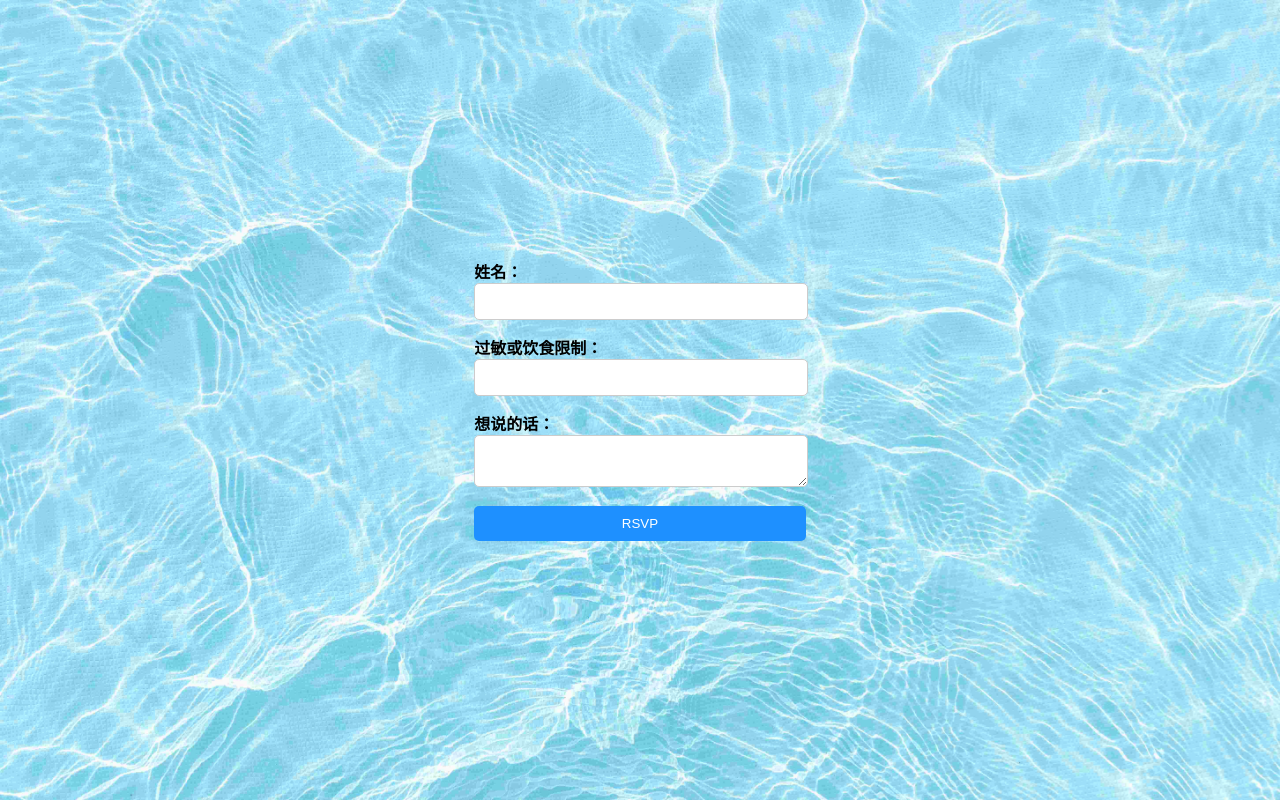
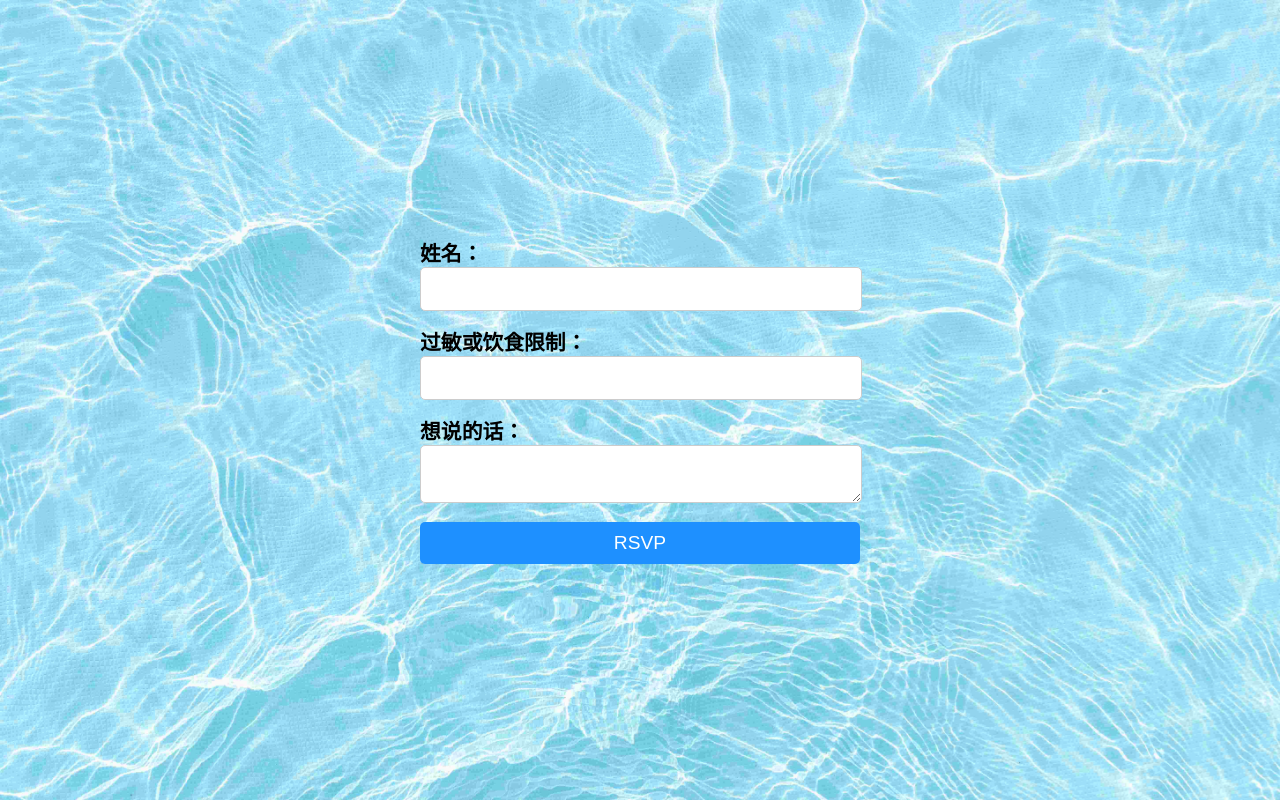
Before and after one commit to chiayen0119/bday-RSVP, a Flask app: page /rsvp/1 in a window 1280 px wide. Run offline with Flask 3, Linux system fonts and the light colour scheme.

Commit message:
Update style.css

```diff
--- a/static/style.css
+++ b/static/style.css
@@ -1,5 +1,5 @@
 body {
-    font-family: 'Arial', sans-serif;
+    font-family: 'Helvetica', '微软雅黑'; /* 更改为指定的字体 */
     background-image: url('images/bg.jpg');
     background-size: cover;
     background-repeat: no-repeat;
@@ -26,10 +26,13 @@ body {
 h1 {
     text-align: center;
     margin-bottom: 20px;
+    font-size: 2.5em; /* 放大标题字体 */
+    font-family: 'Helvetica', '微软雅黑'; /* 指定字体 */
 }
 
 label {
     font-weight: bold;
+    font-size: 1.3em; /* 放大标签字体 */
 }
 
 input[type="text"],
@@ -40,12 +43,14 @@ textarea {
     margin-bottom: 15px;
     border: 1px solid #ccc;
     border-radius: 5px;
+    font-size: 1.2em; /* 增加输入框的字体大小 */
 }
 
 .radio-group {
     display: flex;
     justify-content: space-around;
     margin-bottom: 15px;
+    font-size: 1.2em; /* 增加选项组的字体大小 */
 }
 
 .radio-group label {
@@ -65,6 +70,7 @@ button[type="submit"] {
     border: none;
     border-radius: 5px;
     cursor: pointer;
+    font-size: 1.2em; /* 调整按钮字体大小 */
 }
 
 button[type="submit"]:hover {
```
